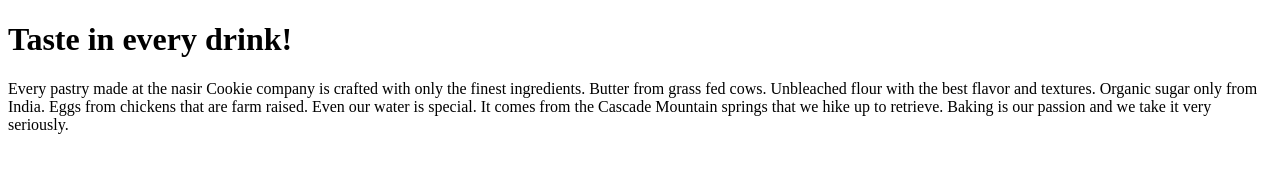
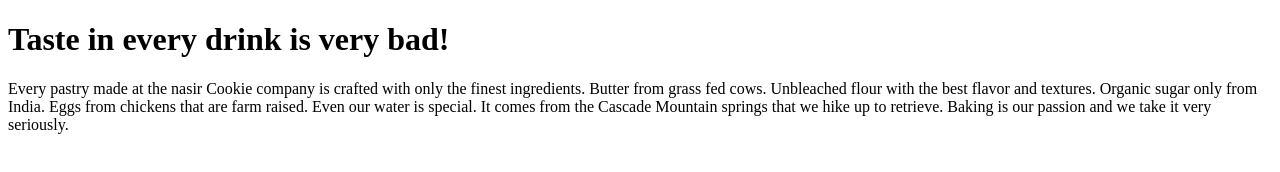
Before and after one commit to kamran-bwp/lab_assignment, a plain HTML site: page index.htm in a window 1280 px wide. Drawn offline with Linux system fonts and the light colour scheme.

Commit message:
index.htm added about drink taste

```diff
--- a/index.htm
+++ b/index.htm
@@ -2,7 +2,7 @@
 <html>
 <body>
 
-<h1>Taste in every drink!</h1>
+<h1>Taste in every drink is very bad!</h1>
 <p>Every pastry made at the nasir Cookie company is crafted with only the finest ingredients. Butter from grass fed cows. Unbleached flour with the best flavor and textures. Organic sugar only from India. Eggs from chickens that are farm raised. Even our water is special. It comes from the Cascade Mountain springs that we hike up to retrieve. Baking is our passion and we take it very seriously.</p>
 
 </body>
```
